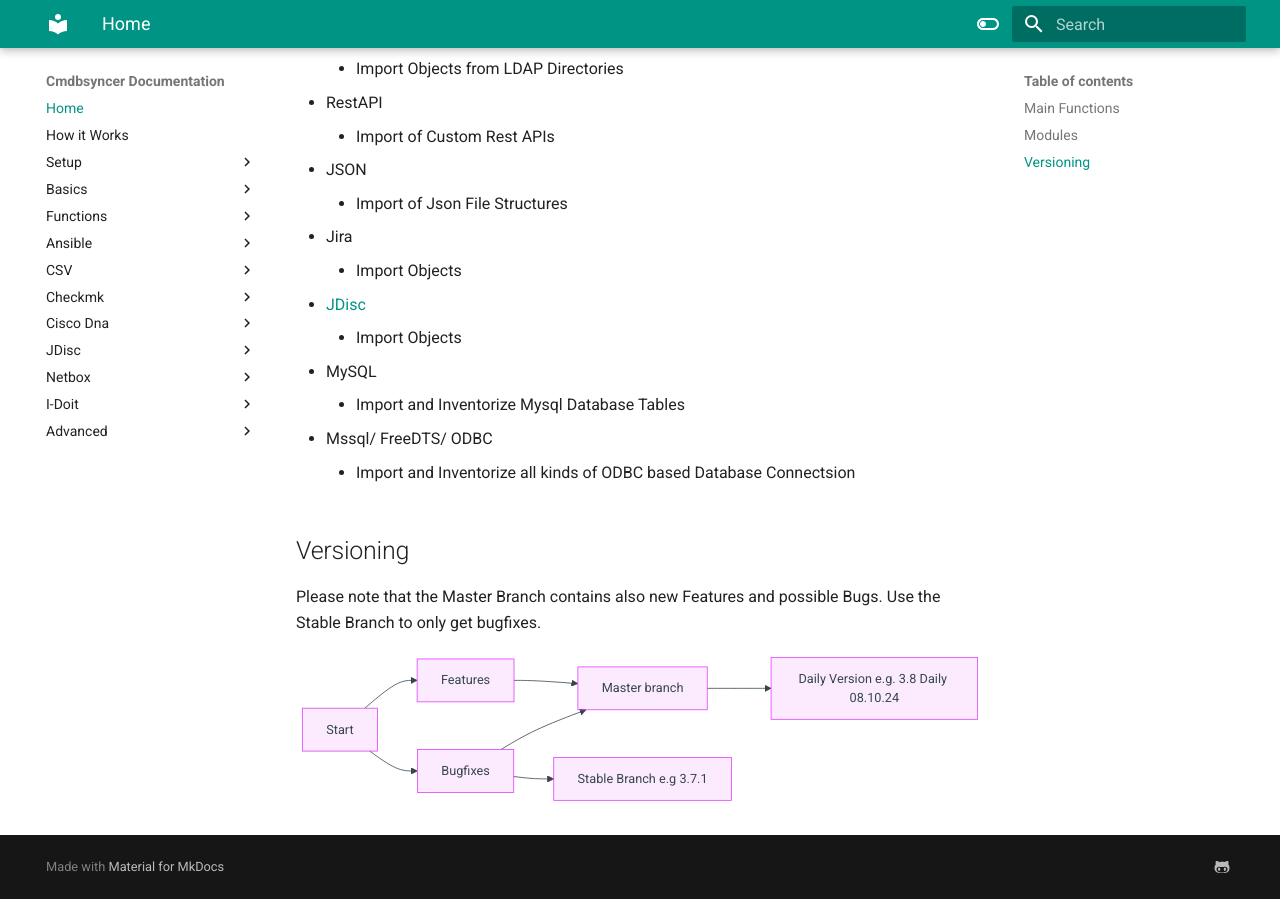
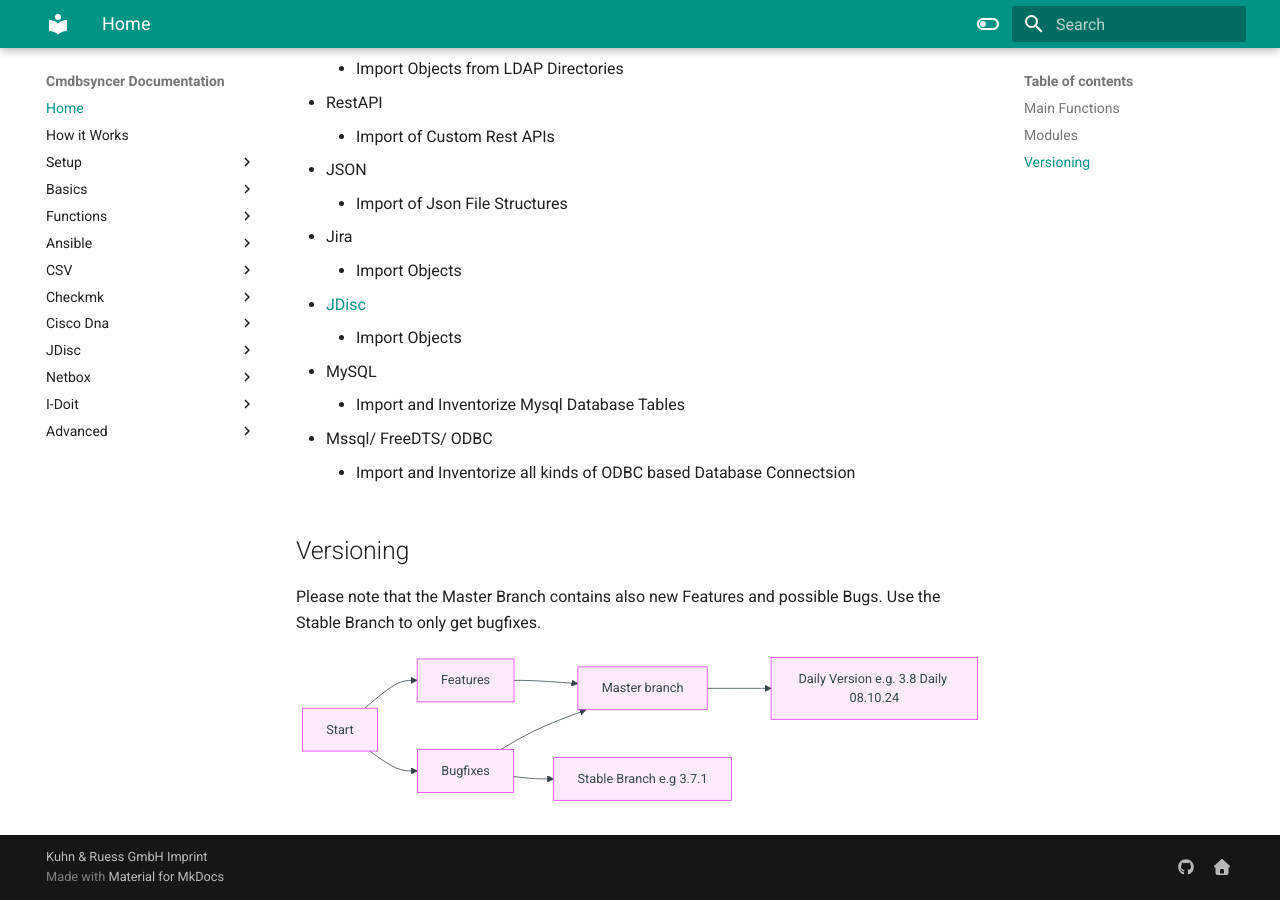
Before and after one commit to kuhn-ruess/cmdbsyncer-docs, an MkDocs documentation site: the page built from docs/index.md, in a window 1280 px wide and 900 px high, scrolled down 2636 px. Built offline with MkDocs 1.6.1 and Material for MkDocs 9.7.7, drawn with Linux system fonts in a browser that asks for light colours.

Commit message:
Updated Docu

```diff
--- a/mkdocs.yml
+++ b/mkdocs.yml
@@ -104,10 +104,13 @@ markdown_extensions:
         - name: mermaid
           class: mermaid
           format: !!python/name:pymdownx.superfences.fence_code_format
+copyright: Kuhn & Ruess GmbH <a href="https://kuhn-ruess.de/de/impressum/">Imprint</a>
 extra:
   social:
-    - icon: fontawesome/brands/github-alt
+    - icon: fontawesome/brands/github
       link: https://github.com/kuhn-ruess/cmdbsyncer
+    - icon: fontawesome/solid/house
+      link: https://kuhn-ruess.de
 
 plugins:
 - search
```
